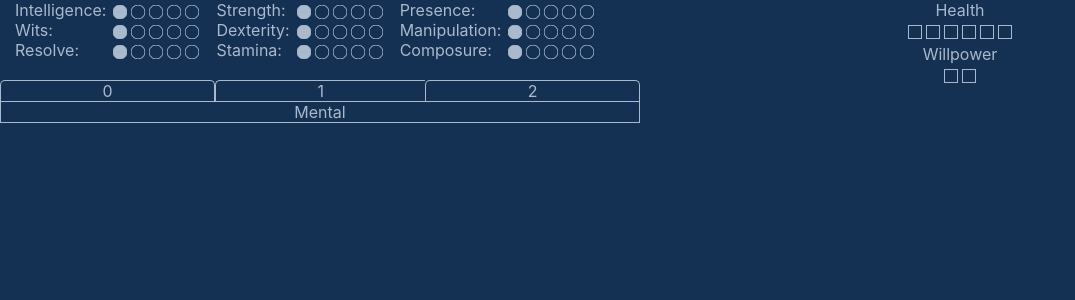
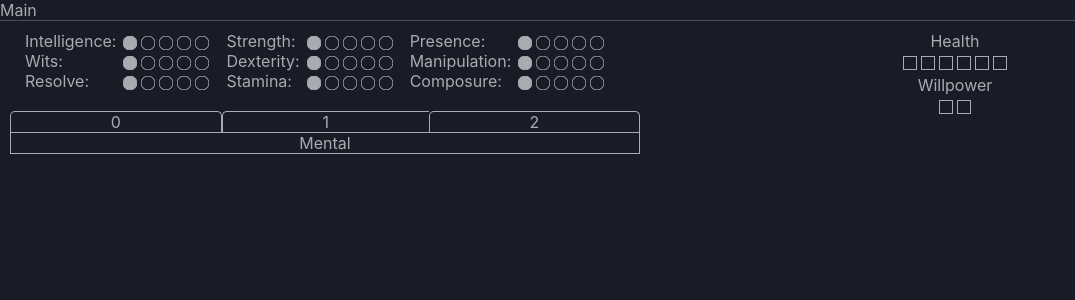
Before and after one commit to nemesisx00/ocsm, a React (Create React App) app in the folder frontend/: page / in a window 1280 px wide. Shown: the top 300 px of the page, without its empty margins (0-1075 px from the left). Built offline with nearby package versions, Linux system fonts and the light colour scheme.

Commit message:
Started working on the MainMenu component. Updated the background and foreground colors. Updated pointer style on the various clickable components.

```diff
--- a/frontend/src/App.css
+++ b/frontend/src/App.css
@@ -1,4 +1,18 @@
 .App
 {
+	display: flex;
+	flex-direction: column;
 	text-align: center;
 }
+
+.App .mainMenu
+{
+	flex-grow: 0;
+	flex-shrink: 1;
+}
+
+.App .sheet
+{
+	flex-grow: 1;
+	padding: 10px;
+}
--- a/frontend/src/App.js
+++ b/frontend/src/App.js
@@ -1,6 +1,7 @@
 import './App.css'
 import React from 'react'
 import ChangelingTheLost from './components/wod/changeling/ChangelingTheLost'
+import MainMenu from './components/core/MainMenu'
 
 export default class App extends React.Component
 {
@@ -8,6 +9,7 @@ export default class App extends React.Component
 	{
 		return (
 			<div className="App">
+				<MainMenu />
 				<ChangelingTheLost />
 			</div>
 		)
--- a/frontend/src/components/WoD/CheckBox.css
+++ b/frontend/src/components/WoD/CheckBox.css
@@ -3,7 +3,8 @@
 	position: relative;
 	width: 12px;
 	height: 12px;
-	border: 1px solid #AAB9CC;
+	border: 1px solid #A9ABB0;
+	cursor: pointer;
 }
 
 .checkbox svg
@@ -15,6 +16,6 @@
 
 .checkbox svg path
 {
-	stroke: #AAB9CC;
+	stroke: #A9ABB0;
 	stroke-width: 1px;
 }
--- a/frontend/src/components/WoD/CheckBoxMulti.css
+++ b/frontend/src/components/WoD/CheckBoxMulti.css
@@ -3,7 +3,8 @@
 	position: relative;
 	width: 12px;
 	height: 12px;
-	border: 1px solid #AAB9CC;
+	border: 1px solid #A9ABB0;
+	cursor: pointer;
 }
 
 .checkboxMulti svg
@@ -15,6 +16,6 @@
 
 .checkboxMulti svg path
 {
-	stroke: #AAB9CC;
+	stroke: #A9ABB0;
 	stroke-width: 1px;
 }
--- a/frontend/src/components/WoD/CheckDot.css
+++ b/frontend/src/components/WoD/CheckDot.css
@@ -3,6 +3,7 @@
 	position: relative;
 	width: 14px;
 	height: 14px;
+	cursor: pointer;
 }
 
 .checkDot svg
@@ -14,8 +15,8 @@
 
 .checkDot svg circle
 {
-	stroke: #AAB9CC;
+	stroke: #A9ABB0;
 	stroke-width: 1px;
 	fill: transparent;
 }
-.checkDot.checked svg circle { fill: #AAB9CC; }
+.checkDot.checked svg circle { fill: #A9ABB0; }
--- /dev/null
+++ b/frontend/src/components/core/MainMenu.css
@@ -0,0 +1,21 @@
+.mainMenu
+{
+	display: flex;
+	flex-direction: row;
+	justify-content: left;
+
+	width: 100%;
+	height: 20px;
+	border-bottom: 1px solid #4A4E5A;
+	color: #A9ABB0;
+}
+
+.mainMenu .menu
+{
+	flex-grow: 0;
+	flex-shrink: 1;
+	border-left: 1px solid #26282E;
+	border-right: 1px solid #26282E;
+}
+.mainMenu .menu:first-child { border-left: 0 none; }
+.mainMenu .menu:last-child { border-right: 0 none; }
--- /dev/null
+++ b/frontend/src/components/core/MainMenu.js
@@ -0,0 +1,21 @@
+import './MainMenu.css'
+import React from 'react'
+
+export default class MainMenu extends React.Component
+{
+	constructor(props)
+	{
+		super(props)
+		this.state = {
+		}
+	}
+
+	render()
+	{
+		return (
+			<div className="mainMenu">
+				<div className="menu">Main</div>
+			</div>
+		)
+	}
+}
--- a/frontend/src/components/core/Tabs.css
+++ b/frontend/src/components/core/Tabs.css
@@ -8,25 +8,25 @@
 {
 	flex-grow: 1;
 	cursor: pointer;
-	border-top: 1px solid #AAB9CC;
-	border-left: 1px solid #AAB9CC;
+	border-top: 1px solid #A9ABB0;
+	border-left: 1px solid #A9ABB0;
 	border-top-left-radius: 5px;
 }
 
 .tabs > div.tabControls > *:first-child
 {
-	border-left: 1px solid #AAB9CC;
+	border-left: 1px solid #A9ABB0;
 }
 
 .tabs > div.tabControls > *:last-child
 {
-	border-right: 1px solid #AAB9CC;
+	border-right: 1px solid #A9ABB0;
 	border-top-right-radius: 5px;
 }
 
 .tabs > div.tabControls > *.selected
 {
-	border-right: 1px solid #AAB9CC;
+	border-right: 1px solid #A9ABB0;
 	border-top-left-radius: 5px;
 	border-top-right-radius: 5px;
 }
@@ -39,7 +39,7 @@
 	*/
 	padding: 0;
 	margin: 0;
-	border: 1px solid #AAB9CC;
+	border: 1px solid #A9ABB0;
 }
 
 .tabs > div.tabContainer > div.hidden
--- a/frontend/src/index.css
+++ b/frontend/src/index.css
@@ -1,7 +1,7 @@
 body
 {
-	color: #AAB9CC;
-	background-color: #143153;
+	color: #A9ABB0;
+	background-color: #171C27;
 	margin: 0;
 	font-family: -apple-system, BlinkMacSystemFont, 'Segoe UI', 'Roboto', 'Oxygen', 'Ubuntu', 'Cantarell', 'Fira Sans', 'Droid Sans', 'Helvetica Neue', sans-serif;
 	-webkit-font-smoothing: antialiased;
```
